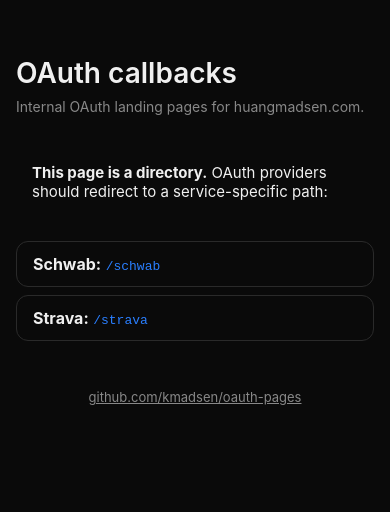
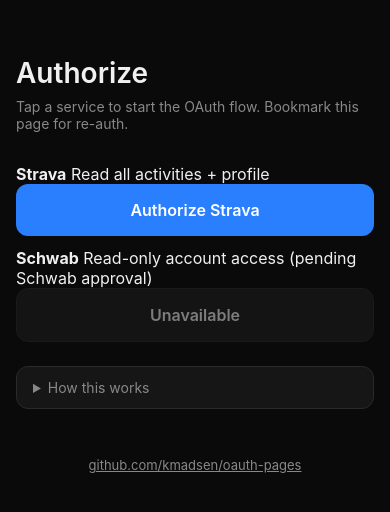
Before and after one commit to kmadsen/oauth-pages, a plain HTML site: page public/index.html in a window 390 px wide. Drawn offline with Linux system fonts and the light colour scheme.

Commit message:
Add launch page (Option A): bookmarkable authorize hub
- public/index.html: lists services with 'Authorize' buttons that build
  the OAuth URL client-side. Bookmarkable to phone home screen for
  one-tap re-auth.
- Service registry is JS-driven (easy to add new services).
- Schwab is shown disabled until callback approval lands (client_id
  marked PENDING).
- Removed 'Open Telegram' button from /schwab and /strava callbacks
  per Kyle's feedback — copy button is sufficient.
- New CSS for service cards.

Resolves: friction noted in 2026-05-02 chat — re-auth now requires
no agent involvement to *start* the flow.

```diff
--- a/public/index.html
+++ b/public/index.html
@@ -10,25 +10,95 @@
 </head>
 <body>
 <main>
-  <h1>OAuth callbacks</h1>
-  <p class="muted">Internal OAuth landing pages for huangmadsen.com.</p>
+  <h1>Authorize</h1>
+  <p class="muted">Tap a service to start the OAuth flow. Bookmark this page for re-auth.</p>
 
-  <div class="status">
-    <strong>This page is a directory.</strong> OAuth providers should redirect to a service-specific path:
-  </div>
+  <div id="services"></div>
 
-  <ul style="list-style: none; padding: 0;">
-    <li style="padding: 12px 16px; border: 1px solid #2a2a2a; border-radius: 12px; margin-bottom: 8px;">
-      <strong>Schwab:</strong> <code style="color: #2a7fff;">/schwab</code>
-    </li>
-    <li style="padding: 12px 16px; border: 1px solid #2a2a2a; border-radius: 12px; margin-bottom: 8px;">
-      <strong>Strava:</strong> <code style="color: #2a7fff;">/strava</code>
-    </li>
-  </ul>
+  <details>
+    <summary>How this works</summary>
+    <p>
+      Each button opens the provider's authorization page. After you approve, the provider
+      redirects to a callback page on this site that captures the code as a JSON payload
+      for the agent to exchange. Add this page to your phone home screen for one-tap re-auth.
+    </p>
+  </details>
 
   <footer>
     <a href="https://github.com/kmadsen/oauth-pages">github.com/kmadsen/oauth-pages</a>
   </footer>
 </main>
+
+<script>
+(function() {
+  // Service registry. To add a new service: add an entry here and a callback page at /<slug>/.
+  const services = [
+    {
+      name: 'Strava',
+      slug: 'strava',
+      authorizeUrl: 'https://www.strava.com/oauth/authorize',
+      clientId: '234523',
+      scope: 'read,activity:read_all',
+      // Strava-specific: approval_prompt=force shows the consent screen even if already authorized
+      extraParams: { approval_prompt: 'force' },
+      description: 'Read all activities + profile',
+    },
+    {
+      name: 'Schwab',
+      slug: 'schwab',
+      authorizeUrl: 'https://api.schwabapi.com/v1/oauth/authorize',
+      clientId: 'PENDING',  // update once Schwab approval lands
+      scope: 'readonly',
+      extraParams: {},
+      description: 'Read-only account access (pending Schwab approval)',
+      disabled: true,
+    },
+  ];
+
+  function buildAuthUrl(svc) {
+    const redirectUri = window.location.origin + '/' + svc.slug;
+    const params = new URLSearchParams({
+      client_id: svc.clientId,
+      response_type: 'code',
+      redirect_uri: redirectUri,
+      scope: svc.scope,
+    });
+    for (const [k, v] of Object.entries(svc.extraParams || {})) {
+      params.set(k, v);
+    }
+    return svc.authorizeUrl + '?' + params.toString();
+  }
+
+  const container = document.getElementById('services');
+  for (const svc of services) {
+    const card = document.createElement('div');
+    card.className = 'service-card' + (svc.disabled ? ' disabled' : '');
+    const url = buildAuthUrl(svc);
+
+    card.innerHTML = `
+      <div class="service-header">
+        <strong>${svc.name}</strong>
+        <span class="muted-small">${svc.description}</span>
+      </div>
+    `;
+
+    if (svc.disabled) {
+      const btn = document.createElement('div');
+      btn.className = 'btn btn-secondary';
+      btn.textContent = 'Unavailable';
+      btn.style.opacity = '0.5';
+      card.appendChild(btn);
+    } else {
+      const btn = document.createElement('a');
+      btn.className = 'btn btn-primary';
+      btn.href = url;
+      btn.textContent = 'Authorize ' + svc.name;
+      card.appendChild(btn);
+    }
+
+    container.appendChild(card);
+  }
+})();
+</script>
 </body>
 </html>
```
